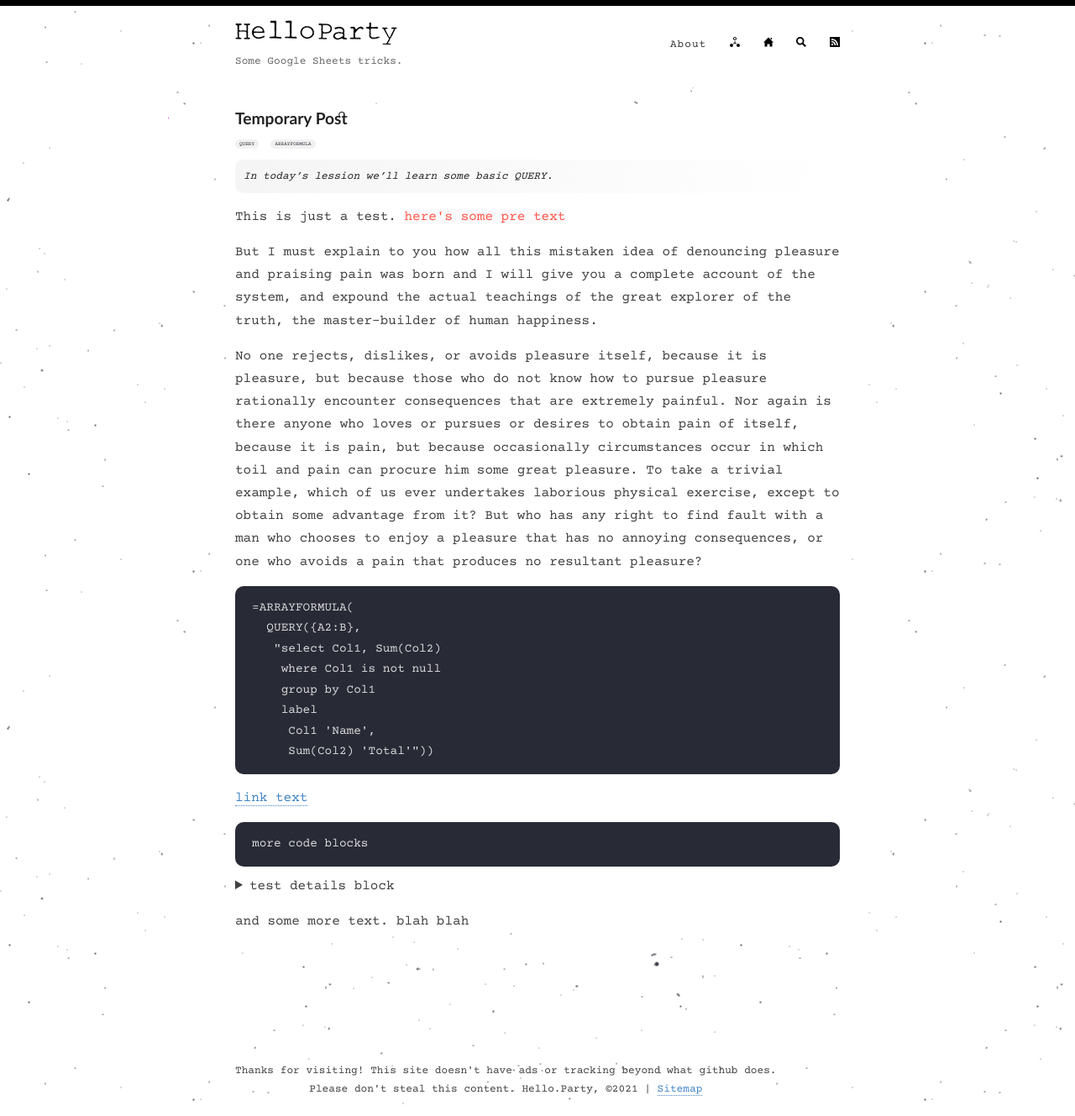
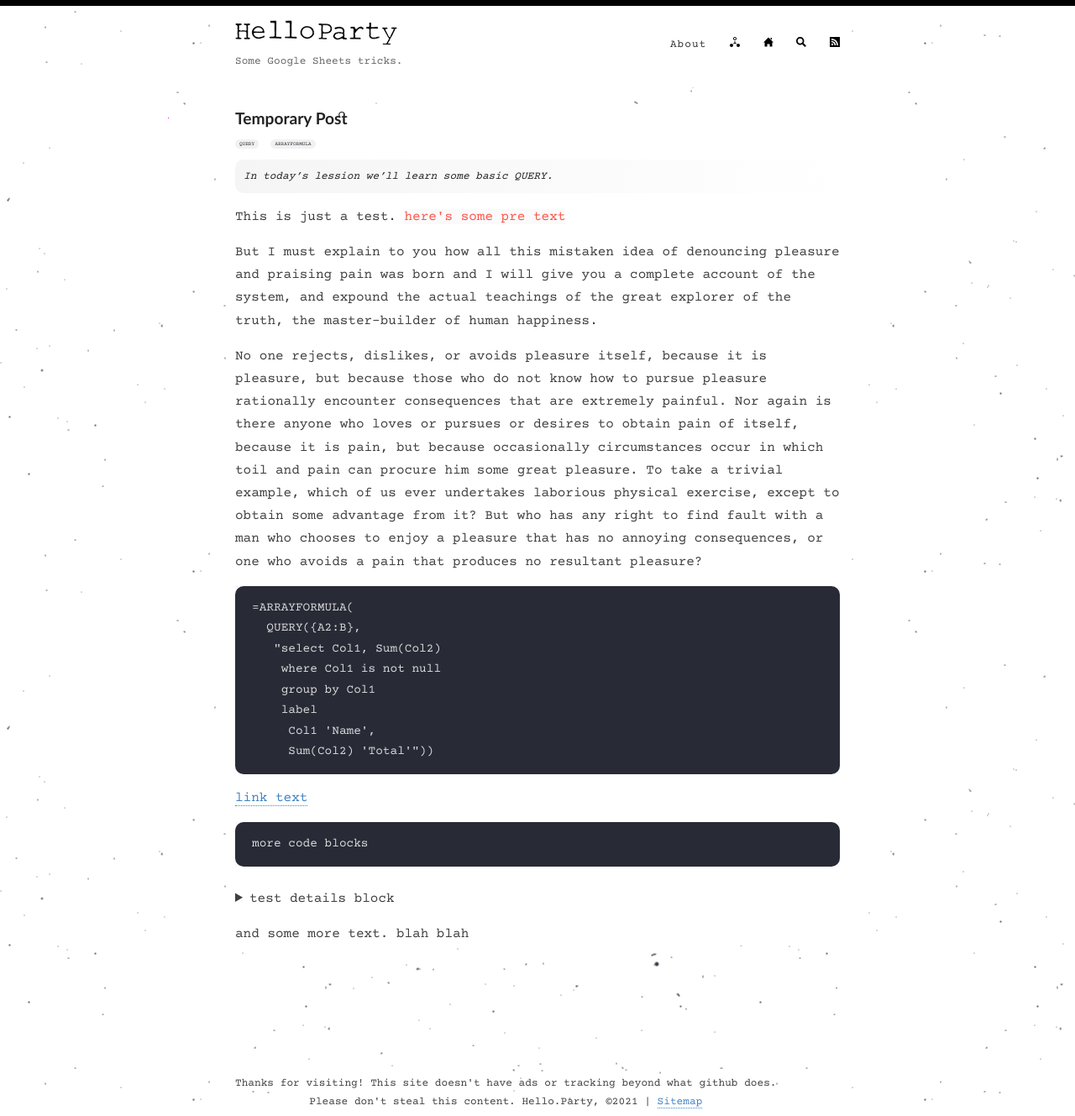
Before and after one commit to hello-party/hello-party-old.github.io, a Jekyll site: the page built from _posts/2021-02-04-hello.md, in a window 1280 px wide. Shown: the whole page at 84% size. Built offline with Jekyll 4.4.1, drawn with Linux system fonts in a browser that asks for light colours.

Commit message:
Update style.scss

```diff
--- a/assets/style.scss
+++ b/assets/style.scss
@@ -151,7 +151,7 @@ p {
 }
 
 details {
-    padding-top: 10px;
+    padding-top: 25px;
 }
 
 table {
```
